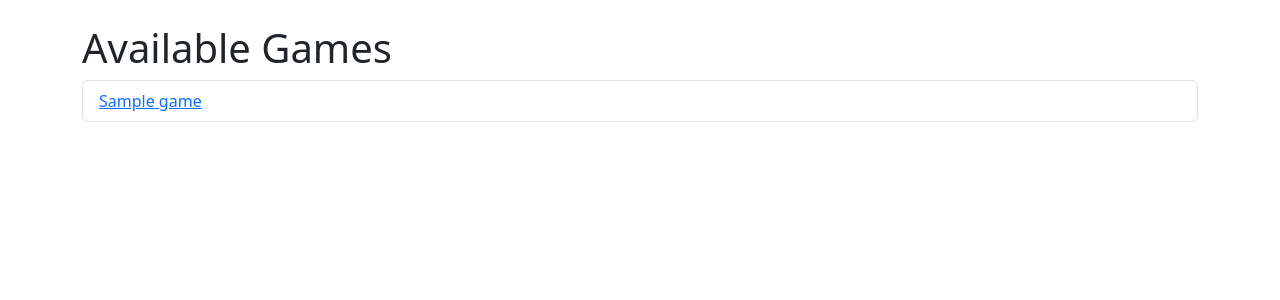
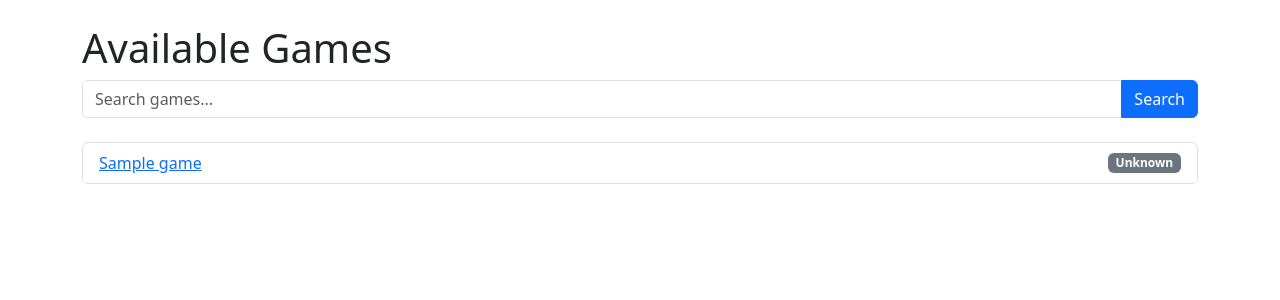
Before and after one commit to GMGUndergorund/ZipDaddy-Main, a Flask app: page / in a window 1280 px wide. Shown: the part 56-356 px from the top of the page. Run offline with Flask 3, Linux system fonts and the light colour scheme; tables that the repository leaves empty hold one stand-in row (values such as "Sample post").

Commit message:
Add files via upload

```diff
--- a/templates/index.html
+++ b/templates/index.html
@@ -1,14 +1,26 @@
 {% extends "base.html" %}
-{% block title %}Game List{% endblock %}
+{% block title %}Available Games{% endblock %}
+
 {% block content %}
 <h1>Available Games</h1>
+
+<form class="mb-4" method="get" action="{{ url_for('index') }}">
+  <div class="input-group">
+    <input type="text" class="form-control" name="search" placeholder="Search games..." value="{{ search }}" />
+    <button class="btn btn-primary" type="submit">Search</button>
+  </div>
+</form>
+
+{% if games %}
   <ul class="list-group">
     {% for game in games %}
-    <li class="list-group-item">
+      <li class="list-group-item d-flex justify-content-between align-items-center">
         <a href="{{ url_for('game_detail', game_id=game.id) }}">{{ game.title }}</a>
+        <span class="badge bg-secondary">{{ game.platform or 'Unknown' }}</span>
       </li>
-  {% else %}
-    <li class="list-group-item">No games uploaded yet.</li>
     {% endfor %}
   </ul>
+{% else %}
+  <p>No games found.</p>
+{% endif %}
 {% endblock %}
```
Lines whose indentation alone changed are shown as unchanged.
